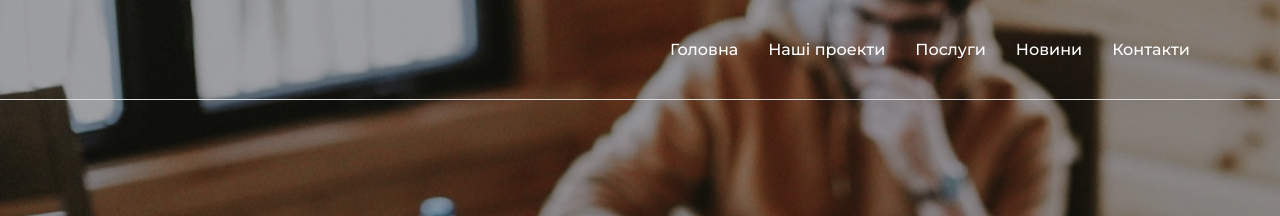
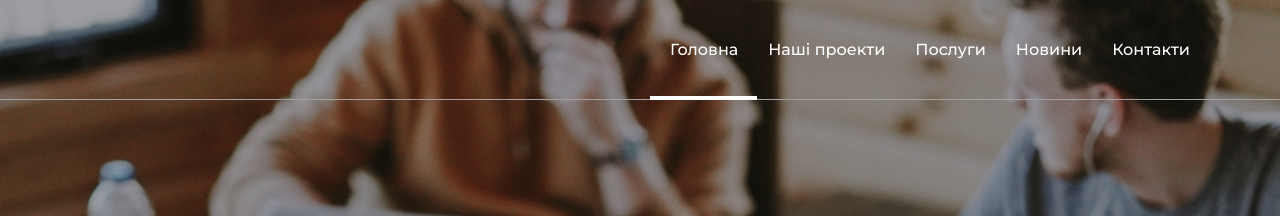
Before and after one commit to YanchukViktoria/IT-Studio, a plain HTML site: page index.html in a window 1280 px wide. Shown: the top 216 px of the page. Drawn offline with nearby package versions, Linux system fonts and the light colour scheme.

Commit message:
end i guess

```diff
--- a/index.html
+++ b/index.html
@@ -18,7 +18,7 @@
 
             <nav class="nav">
                 <ul class="nav-list">
-                    <li class="nav-list-item"><a href="./index.html" class="nav-list-link">Головна</a></li>
+                    <li class="nav-list-item"><a href="./index.html" class="nav-list-link current">Головна</a></li>
                     <li class="nav-list-item"><a href="#projects" class="nav-list-link">Наші проекти</a></li>
                     <li class="nav-list-item"><a href="#work" class="nav-list-link">Послуги</a></li>
                     <li class="nav-list-item"><a href="#mailing" class="nav-list-link">Новини</a></li>
--- a/sass/abstracts/_variables.scss
+++ b/sass/abstracts/_variables.scss
@@ -5,3 +5,4 @@ $main-grey: rgba(153, 153, 153, 1);
 $main-black: rgba(0, 0, 0, 1);
 $light-bg: rgba(246, 246, 248, 1);
 $underline: rgba(224, 224, 224, 1);
+$hedere-line: rgba(161, 161, 161, 1);
--- a/sass/layout/_header.scss
+++ b/sass/layout/_header.scss
@@ -1,6 +1,6 @@
 header{
     padding: 40px 0;
-    border-bottom: 1px solid $underline;
+    border-bottom: 1px solid $hedere-line;
     position: absolute;
     top: 0;
     width: 100%;
--- a/sass/layout/_hero.scss
+++ b/sass/layout/_hero.scss
@@ -1,6 +1,8 @@
 .section-hero{
     padding: 219px 0 335px 0;
     background-image: url("../img/hero-bg.jpg");
+    background-position: center;
+    background-repeat: no-repeat;
 
     &-desc{
         @include font-style(Montserrat, 16px, 500, 1.2, _, center, $main-white);
--- a/sass/layout/_nav.scss
+++ b/sass/layout/_nav.scss
@@ -5,7 +5,7 @@
         position: relative;
         left: 290px;
         &-item{
-
+            position: relative;
         }
 
         &-link{
@@ -14,3 +14,12 @@
         }
     }
 }
+
+.current::before{
+    content: "";
+    position: absolute;
+    border: 2px solid $main-white;
+    width: 107px;
+    top: 56px;
+    left: -20px;
+}
--- a/sass/layout/_specializing.scss
+++ b/sass/layout/_specializing.scss
@@ -1,8 +1,7 @@
 .section-specializing{
-    background-image: url("../img/specializing-bg.jpg");
-    background-size: contain;
+    background: linear-gradient(to left, rgba(95, 18, 208, 1), rgba(80, 77, 194, 1));
     background-repeat: no-repeat;
-    background-position: top;
+    background-size: 100% 480px;
     padding: 100px 0 85px 0;
 
     &-title{
```
Also changed, not shown: css/main.css, css/main.min.css, 2 other files.
